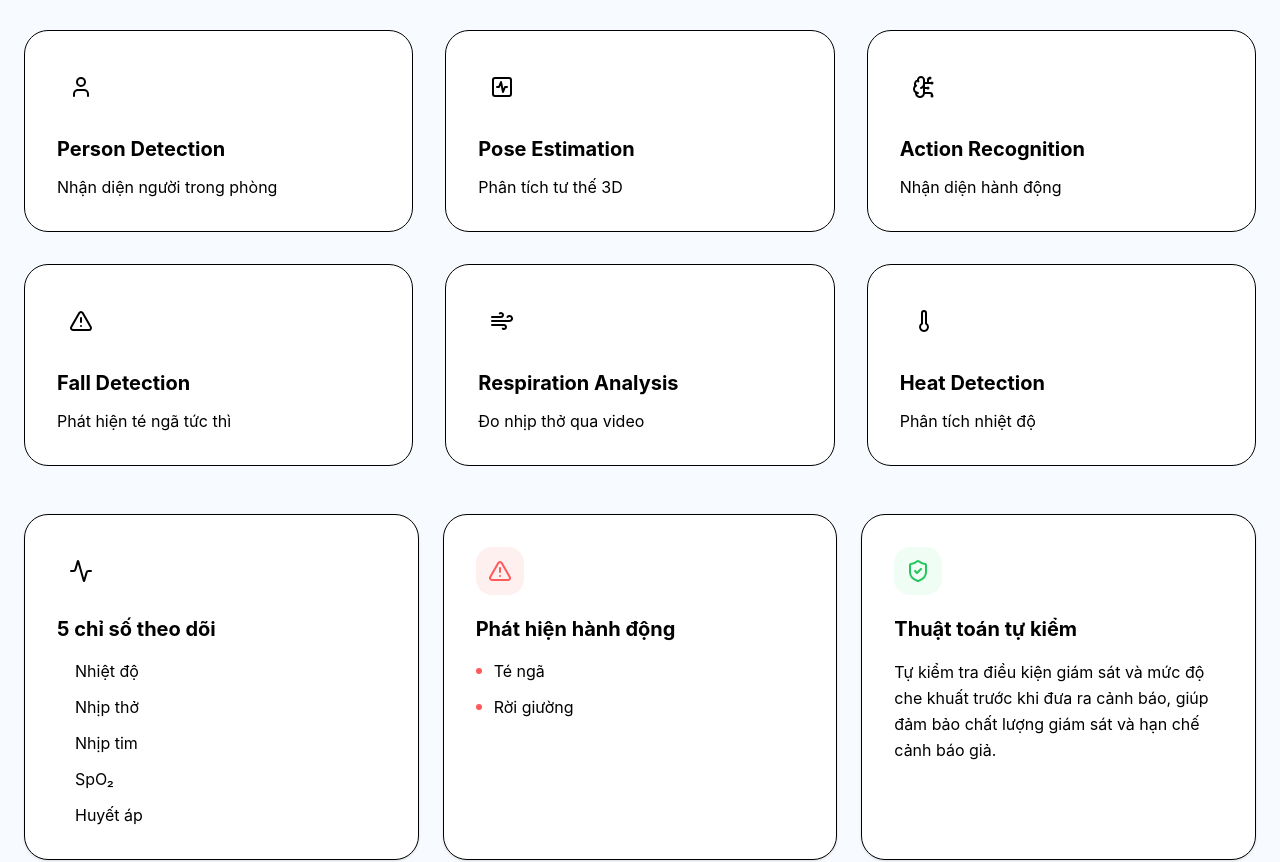
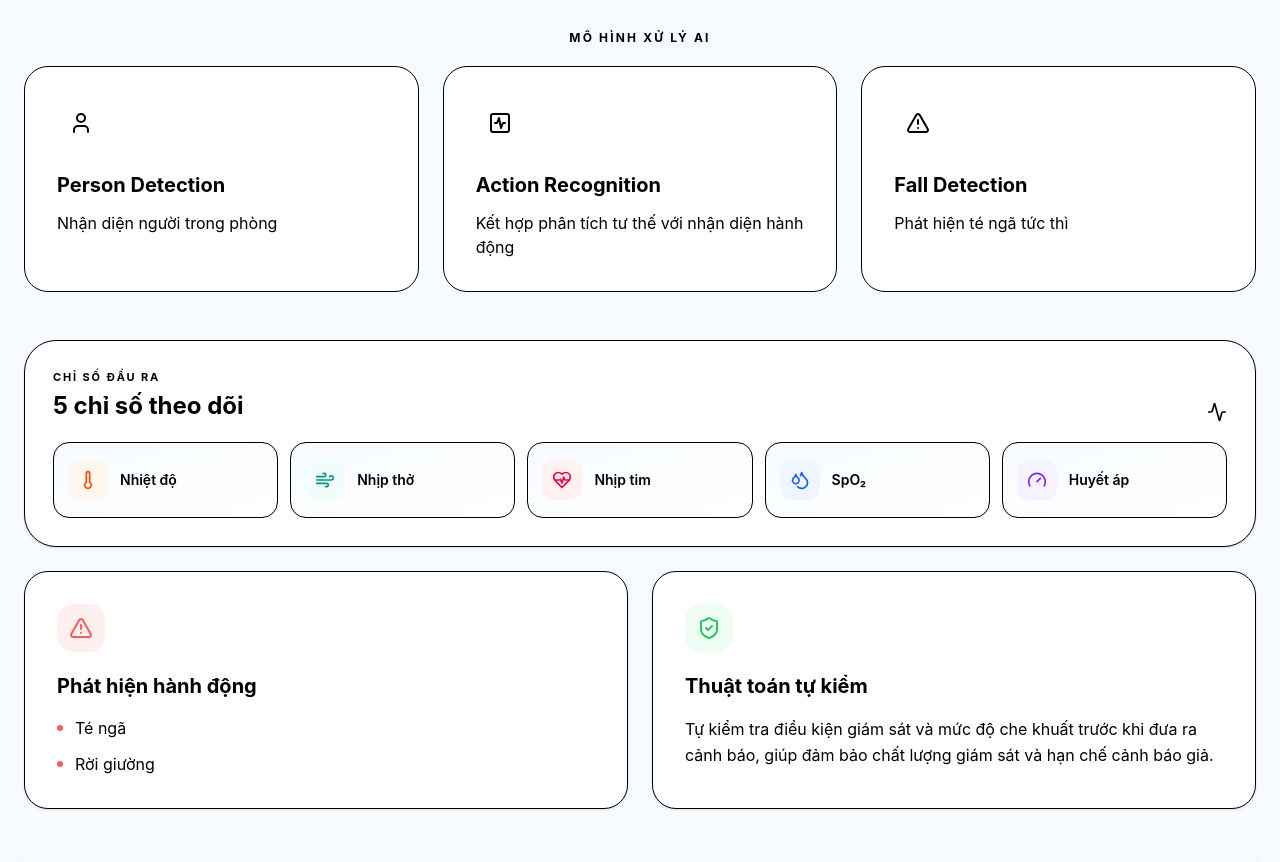
Before and after one commit to mronion112/VICARE-DemoWebsite, a React (Vite) app: page / in a window 1280 px wide. Shown: the part 1700-2562 px from the top of the page. Built offline with nearby package versions, Linux system fonts and the light colour scheme.

Commit message:
Final Version

```diff
--- a/src/app/App.tsx
+++ b/src/app/App.tsx
@@ -19,9 +19,10 @@ import {
   ChevronDown,
   Wind,
   ScanFace,
-  BrainCircuit,
   ActivitySquare,
-  AlertTriangle
+  AlertTriangle,
+  Droplets,
+  Gauge
 } from "lucide-react";
 import { ImageWithFallback } from "@/app/components/figma/ImageWithFallback";
 import heroImage from "@/imports/_nh1.png";
@@ -34,6 +35,15 @@ const TRANSLATIONS = {
   vn: vnTranslations,
   eng: engTranslations,
 };
+const vitalIcons = [Thermometer, Wind, HeartPulse, Droplets, Gauge];
+const vitalIconColors = [
+  "bg-orange-50 text-orange-600",
+  "bg-teal-50 text-teal-600",
+  "bg-rose-50 text-rose-600",
+  "bg-blue-50 text-blue-600",
+  "bg-violet-50 text-violet-600",
+];
+const modelIcons = [User, ActivitySquare, AlertTriangle];
 const logoImage = "/LogoVICARE-transparent.png";
 
 // Subtle animation variants
@@ -235,17 +245,16 @@ export default function App() {
             </div>
 
             {/* Models Grid */}
-            <div className="grid md:grid-cols-2 lg:grid-cols-3 gap-8 mb-12">
-              {[
-                { ...t.architecture.models[0], icon: User },
-                { ...t.architecture.models[1], icon: ActivitySquare },
-                { ...t.architecture.models[2], icon: BrainCircuit },
-                { ...t.architecture.models[3], icon: AlertTriangle },
-                { ...t.architecture.models[4], icon: Wind },
-                { ...t.architecture.models[5], icon: Thermometer },
-              ].map((model, i) => (
+            <p className="text-center text-xs font-bold uppercase tracking-[0.18em] text-primary/70 mb-5">
+              {t.architecture.modelsLabel}
+            </p>
+            <div className="grid md:grid-cols-3 gap-6 mb-12">
+              {t.architecture.models.map((model, i) => {
+                const ModelIcon = modelIcons[i];
+
+                return (
                   <motion.div
-                  key={i}
+                    key={model.title}
                     initial={{ opacity: 0, y: 20 }}
                     whileInView={{ opacity: 1, y: 0 }}
                     viewport={{ once: true }}
@@ -253,35 +262,55 @@ export default function App() {
                     className="bg-white p-8 rounded-3xl border border-border hover:shadow-xl hover:shadow-primary/5 transition-all duration-300 group hover:-translate-y-1"
                   >
                     <div className="w-12 h-12 bg-secondary rounded-2xl flex items-center justify-center mb-6 text-primary group-hover:bg-primary group-hover:text-white transition-colors duration-300">
-                    <model.icon className="w-6 h-6" />
+                      <ModelIcon className="w-6 h-6" />
                     </div>
                     <h3 className="text-xl font-bold mb-3">{model.title}</h3>
                     <p className="text-muted-foreground">{model.desc}</p>
                   </motion.div>
-              ))}
+                );
+              })}
             </div>
 
-            <div className="grid lg:grid-cols-3 gap-6">
+            <div className="space-y-6">
               <motion.div
                 initial={{ opacity: 0, y: 20 }}
                 whileInView={{ opacity: 1, y: 0 }}
                 viewport={{ once: true }}
-                className="bg-white p-8 rounded-3xl border border-border shadow-sm"
+                className="bg-white p-5 md:p-7 rounded-[2rem] border border-border shadow-sm"
               >
-                <div className="w-12 h-12 bg-secondary rounded-2xl flex items-center justify-center mb-5 text-primary">
-                  <Activity className="w-6 h-6" />
+                <div className="flex flex-col sm:flex-row sm:items-end sm:justify-between gap-2 mb-5">
+                  <div>
+                    <p className="text-[11px] font-bold uppercase tracking-[0.17em] text-primary/70 mb-1">
+                      {t.architecture.vitalsLabel}
+                    </p>
+                    <h3 className="text-xl md:text-2xl font-bold">{t.architecture.vitalsTitle}</h3>
                   </div>
-                <h3 className="text-xl font-bold mb-4">{t.architecture.vitalsTitle}</h3>
-                <ul className="space-y-3">
-                  {t.architecture.vitals.map((vital) => (
-                    <li key={vital} className="flex items-center gap-3 text-muted-foreground">
-                      <span className="w-1.5 h-1.5 rounded-full bg-primary" />
-                      {vital}
-                    </li>
-                  ))}
-                </ul>
+                  <Activity className="hidden sm:block w-5 h-5 text-primary/50" />
+                </div>
+                <div className="grid grid-cols-2 lg:grid-cols-5 gap-3">
+                  {t.architecture.vitals.map((vital, index) => {
+                    const VitalIcon = vitalIcons[index];
+
+                    return (
+                      <motion.div
+                        key={vital}
+                        initial={{ opacity: 0, y: 12 }}
+                        whileInView={{ opacity: 1, y: 0 }}
+                        viewport={{ once: true }}
+                        transition={{ delay: index * 0.06 }}
+                        className="min-h-[76px] flex items-center gap-3 rounded-2xl border border-primary/[0.08] bg-gradient-to-br from-[#F7FBFF] to-white px-3.5 py-3 transition-all duration-300 hover:-translate-y-0.5 hover:border-primary/20 hover:shadow-md hover:shadow-primary/5"
+                      >
+                        <span className={`w-10 h-10 shrink-0 rounded-xl flex items-center justify-center ${vitalIconColors[index]}`}>
+                          <VitalIcon className="w-5 h-5" />
+                        </span>
+                        <span className="text-sm font-semibold leading-snug text-foreground">{vital}</span>
+                      </motion.div>
+                    );
+                  })}
+                </div>
               </motion.div>
 
+              <div className="grid md:grid-cols-2 gap-6">
                 <motion.div
                   initial={{ opacity: 0, y: 20 }}
                   whileInView={{ opacity: 1, y: 0 }}
@@ -316,6 +345,7 @@ export default function App() {
                   <h3 className="text-xl font-bold mb-4">{t.architecture.selfCheckTitle}</h3>
                   <p className="text-muted-foreground leading-relaxed">{t.architecture.selfCheckDescription}</p>
                 </motion.div>
+              </div>
             </div>
 
             <div className="mt-6 rounded-3xl bg-primary text-white p-8 md:px-10 flex flex-col md:flex-row md:items-center md:justify-between gap-4 shadow-xl shadow-primary/15">
--- a/src/app/eng.json
+++ b/src/app/eng.json
@@ -30,15 +30,14 @@
   "architecture": {
     "title": "AI System Architecture",
     "description": "AI monitoring of patient vital signs and activity.",
+    "modelsLabel": "AI processing models",
     "models": [
       { "title": "Person Detection", "desc": "Detects people in the room" },
-      { "title": "Pose Estimation", "desc": "3D posture analysis" },
-      { "title": "Action Recognition", "desc": "Recognizes actions" },
-      { "title": "Fall Detection", "desc": "Instant fall detection" },
-      { "title": "Respiration Analysis", "desc": "Measures breathing via video" },
-      { "title": "Heat Detection", "desc": "Temperature analysis" }
+      { "title": "Action Recognition", "desc": "Combines pose estimation with action recognition" },
+      { "title": "Fall Detection", "desc": "Instant fall detection" }
     ],
-    "vitalsTitle": "5 monitored vital signs",
+    "vitalsLabel": "Monitored outputs",
+    "vitalsTitle": "5 vital signs",
     "vitals": ["Temperature", "Respiratory rate", "Heart rate", "SpO₂", "Blood pressure"],
     "actionsTitle": "Activity detection",
     "actions": ["Falls", "Leaving the bed"],
--- a/src/app/vn.json
+++ b/src/app/vn.json
@@ -30,14 +30,13 @@
   "architecture": {
     "title": "Kiến trúc hệ thống AI",
     "description": "Theo dõi dấu hiệu sinh tồn và hành động của người bệnh với AI.",
+    "modelsLabel": "Mô hình xử lý AI",
     "models": [
       { "title": "Person Detection", "desc": "Nhận diện người trong phòng" },
-      { "title": "Pose Estimation", "desc": "Phân tích tư thế 3D" },
-      { "title": "Action Recognition", "desc": "Nhận diện hành động" },
-      { "title": "Fall Detection", "desc": "Phát hiện té ngã tức thì" },
-      { "title": "Respiration Analysis", "desc": "Đo nhịp thở qua video" },
-      { "title": "Heat Detection", "desc": "Phân tích nhiệt độ" }
+      { "title": "Action Recognition", "desc": "Kết hợp phân tích tư thế với nhận diện hành động" },
+      { "title": "Fall Detection", "desc": "Phát hiện té ngã tức thì" }
     ],
+    "vitalsLabel": "Chỉ số đầu ra",
     "vitalsTitle": "5 chỉ số theo dõi",
     "vitals": ["Nhiệt độ", "Nhịp thở", "Nhịp tim", "SpO₂", "Huyết áp"],
     "actionsTitle": "Phát hiện hành động",
```
Also changed, not shown: 1 other file (tests, documents, lock files or other folders). Lines whose indentation alone changed are shown as unchanged.
